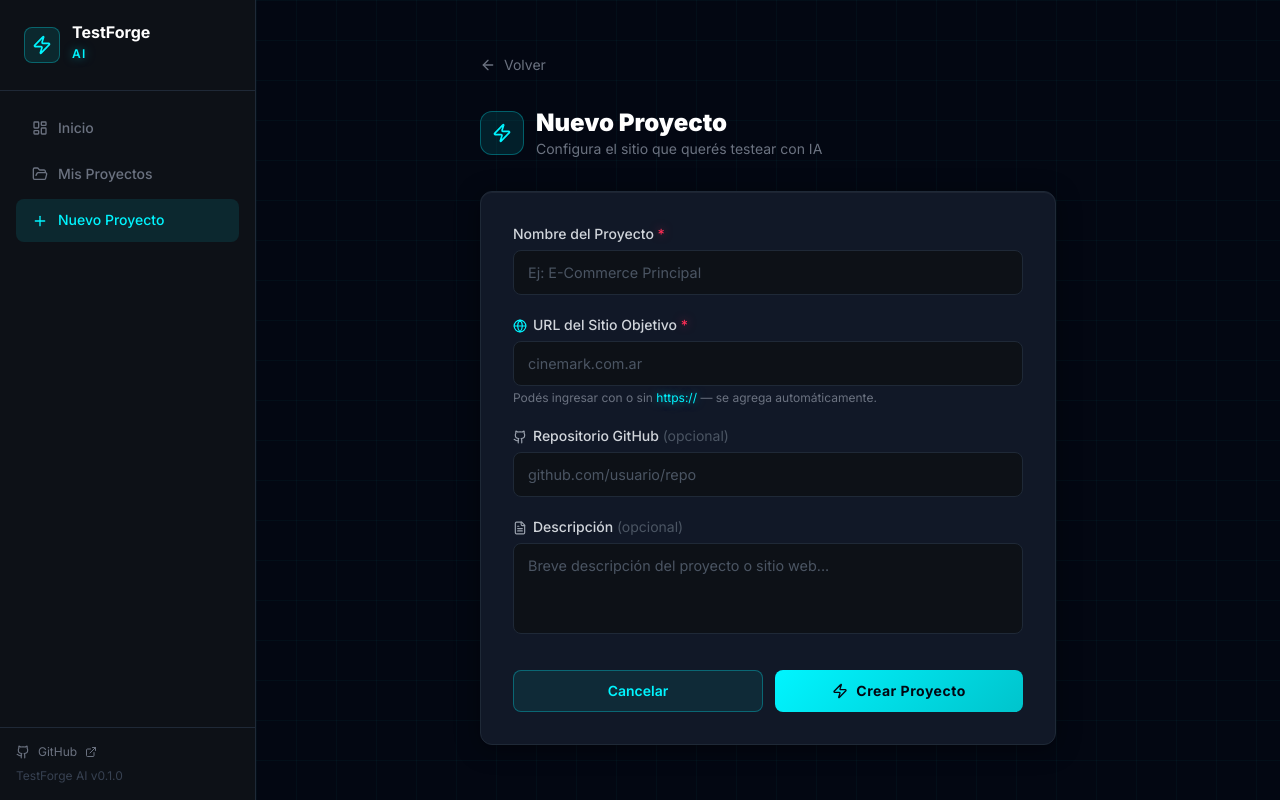
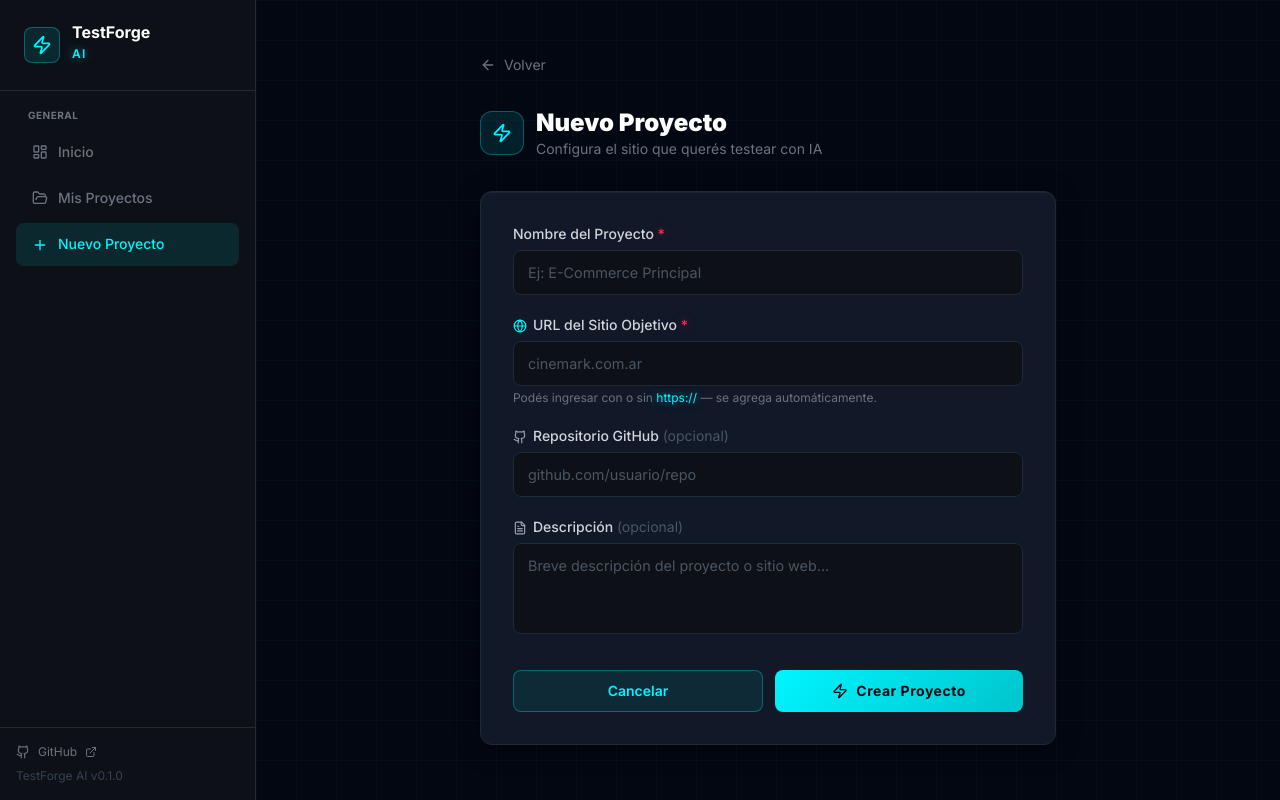
Before and after one commit to neon-tech-talent/testforge-ai, a Next.js app: page /proyectos/nuevo in a window 1280 px wide. Built offline with nearby package versions, Linux system fonts and the light colour scheme.

Commit message:
feat: mejoras de navegacion agregando menu dinamico de proyecto en sidebar y vinculacion de tarjeta a dashboard

```diff
--- a/components/dashboard/ProjectCard.tsx
+++ b/components/dashboard/ProjectCard.tsx
@@ -48,10 +48,10 @@ export function ProjectCard({ proyecto }: ProjectCardProps) {
           {fechaCreacion}
         </div>
         <Link
-          href={`/proyectos/${proyecto.id}/configurar`}
+          href={`/proyectos/${proyecto.id}`}
           className="flex items-center gap-1 text-xs text-neon-cyan font-semibold group-hover:gap-2 transition-all"
         >
-          Configurar
+          Ver Proyecto
           <ArrowRight className="w-3.5 h-3.5" />
         </Link>
       </div>
--- a/components/dashboard/Sidebar.tsx
+++ b/components/dashboard/Sidebar.tsx
@@ -10,6 +10,8 @@ import {
   Zap,
   Github,
   ExternalLink,
+  Settings,
+  ClipboardList,
 } from 'lucide-react';
 
 const navItems = [
@@ -20,6 +22,16 @@ const navItems = [
 
 export function Sidebar() {
   const pathname = usePathname();
+
+  // Detectar si estamos dentro de un proyecto específico (ej. /proyectos/uuid/...)
+  const match = pathname.match(/^\/proyectos\/([a-f0-9-]+)/);
+  const proyectoId = match && match[1] !== 'nuevo' ? match[1] : null;
+
+  const projectItems = [
+    { href: `/proyectos/${proyectoId}`, label: 'Tablero del Proyecto', icon: FolderOpen },
+    { href: `/proyectos/${proyectoId}/configurar`, label: 'Configurar Pruebas', icon: Settings },
+    { href: `/proyectos/${proyectoId}/casos`, label: 'Casos de Prueba 📋', icon: ClipboardList },
+  ];
 
   return (
     <aside className="fixed left-0 top-0 h-full w-64 bg-forge-surface border-r border-forge-border flex flex-col z-40">
@@ -37,7 +49,12 @@ export function Sidebar() {
       </div>
 
       {/* Navigation */}
-      <nav className="flex-1 p-4 space-y-1">
+      <nav className="flex-1 p-4 space-y-6 overflow-y-auto">
+        {/* Menú Global */}
+        <div className="space-y-1">
+          <p className="px-3 text-[10px] font-bold uppercase tracking-wider text-gray-500 mb-2">
+            General
+          </p>
           {navItems.map((item) => {
             const Icon = item.icon;
             const isActive = pathname === item.href;
@@ -52,6 +69,31 @@ export function Sidebar() {
               </Link>
             );
           })}
+        </div>
+
+        {/* Menú de Proyecto Activo */}
+        {proyectoId && (
+          <div className="space-y-1 pt-4 border-t border-forge-border/40 animate-fade-in">
+            <p className="px-3 text-[10px] font-bold uppercase tracking-wider text-gray-500 mb-2">
+              Proyecto Activo
+            </p>
+            {projectItems.map((item) => {
+              const Icon = item.icon;
+              // El item está activo si el pathname coincide exactamente o empieza con él (para subrutas)
+              const isActive = pathname === item.href || (item.href !== `/proyectos/${proyectoId}` && pathname.startsWith(item.href));
+              return (
+                <Link
+                  key={item.href}
+                  href={item.href}
+                  className={clsx('sidebar-nav-item', isActive && 'active')}
+                >
+                  <Icon className="w-4 h-4" />
+                  {item.label}
+                </Link>
+              );
+            })}
+          </div>
+        )}
       </nav>
 
       {/* Footer */}
```
Lines whose indentation alone changed are shown as unchanged.
